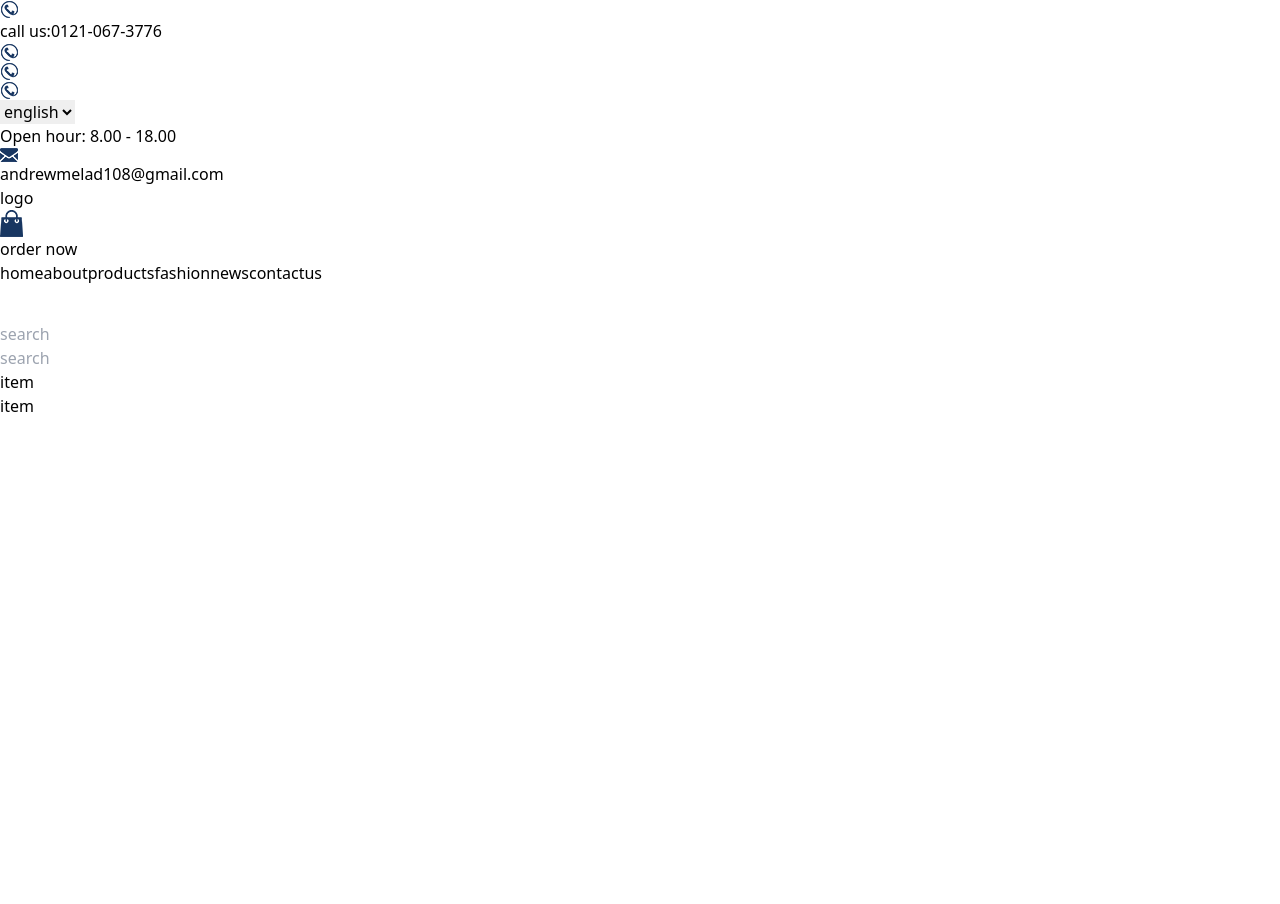
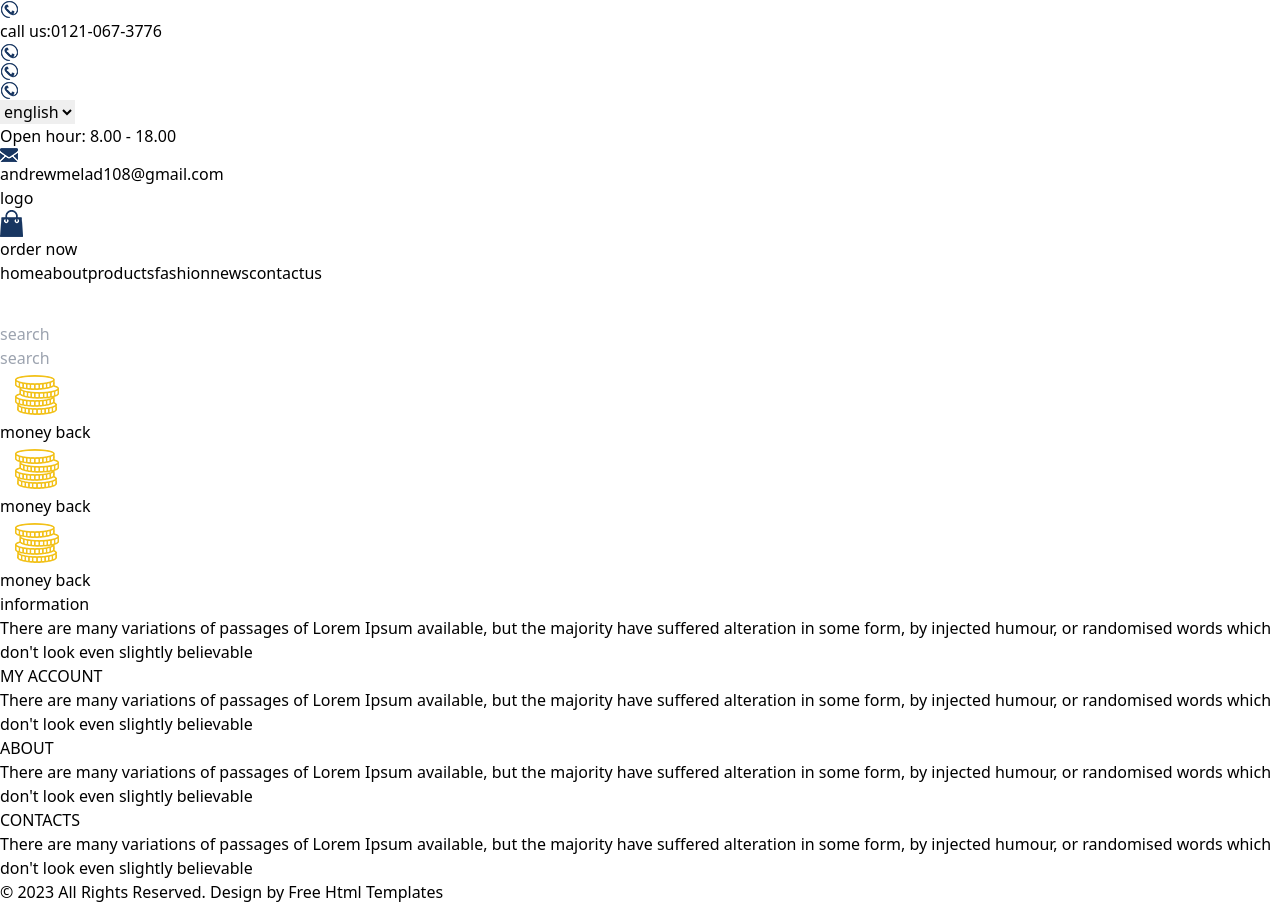
Before and after one commit to AndrewMelad108/E-comerce, a Vue app: page / in a window 1280 px wide. Before the commit the page ends 800 px from the top, so only its background shows below. Built offline with nearby package versions, Linux system fonts and the light colour scheme.

Commit message:
create footer section

```diff
--- a/src/components/Footer.vue
+++ b/src/components/Footer.vue
@@ -1,7 +1,82 @@
 <template>
-  <footer class="bg-black text-amber-400 p-5 grid grid-cols-3">
-    <div>item</div>
-    <div>item</div>
+  <footer class="bg-blue-color min-h-[400px] w-full text-black pt-5">
+    <div class="services mt-[-50px] flex space-x-10 mx-32 mb-10">
+      <div
+        class="bg-white space-y-3 w-1/3 rounded-xl text-center min-h-[100px] p-5"
+      >
+        <img
+          src="@/assets/images/icon_mony.png"
+          alt="icon_mony"
+          class="mx-auto"
+        />
+        <p>money back</p>
+      </div>
+      <div
+        class="bg-white space-y-3 w-1/3 rounded-xl text-center min-h-[100px] p-5"
+      >
+        <img
+          src="@/assets/images/icon_mony.png"
+          alt="icon_mony"
+          class="mx-auto"
+        />
+        <p>money back</p>
+      </div>
+      <div
+        class="bg-white space-y-3 w-1/3 rounded-xl text-center min-h-[100px] p-5"
+      >
+        <img
+          src="@/assets/images/icon_mony.png"
+          alt="icon_mony"
+          class="mx-auto"
+        />
+        <p>money back</p>
+      </div>
+    </div>
+    <div class="services-des flex mx-32">
+      <div
+        class="text-white text-start space-y-3 w-1/3 rounded-xl min-h-[100px] p-5"
+      >
+        <h1 class="uppercase text-2xl">information</h1>
+        <p class="leading-[30px]">
+          There are many variations of passages of Lorem Ipsum available, but
+          the majority have suffered alteration in some form, by injected
+          humour, or randomised words which don't look even slightly believable
+        </p>
+      </div>
+      <div
+        class="text-white text-start space-y-3 w-1/3 rounded-xl min-h-[100px] p-5"
+      >
+        <h1 class="uppercase text-2xl">MY ACCOUNT</h1>
+        <p class="leading-[30px]">
+          There are many variations of passages of Lorem Ipsum available, but
+          the majority have suffered alteration in some form, by injected
+          humour, or randomised words which don't look even slightly believable
+        </p>
+      </div>
+      <div
+        class="text-white text-start space-y-3 w-1/3 rounded-xl min-h-[100px] p-5"
+      >
+        <h1 class="uppercase text-2xl">ABOUT</h1>
+        <p class="leading-[30px]">
+          There are many variations of passages of Lorem Ipsum available, but
+          the majority have suffered alteration in some form, by injected
+          humour, or randomised words which don't look even slightly believable
+        </p>
+      </div>
+      <div
+        class="text-white text-start space-y-3 w-1/3 rounded-xl min-h-[100px] p-5"
+      >
+        <h1 class="uppercase text-2xl">CONTACTS</h1>
+        <p class="leading-[30px]">
+          There are many variations of passages of Lorem Ipsum available, but
+          the majority have suffered alteration in some form, by injected
+          humour, or randomised words which don't look even slightly believable
+        </p>
+      </div>
+    </div>
+    <div class="copy-right bg-head-color text-black text-center py-5">
+      © 2023 All Rights Reserved. Design by Free Html Templates
+    </div>
   </footer>
 </template>
 
--- a/src/components/HeaderSection.vue
+++ b/src/components/HeaderSection.vue
@@ -33,7 +33,7 @@
           </option>
           <option value="ar" class="bg-transparent">{{ $t("arabic") }}</option>
         </select>
-        <p class="text-[15px] md:text-[10px]">Open hour: 8.00 - 18.00</p>
+        <p class="text-[15px] max-md:text-md">Open hour: 8.00 - 18.00</p>
       </div>
     </div>
     <div class="header-info p-10 flex">
@@ -129,7 +129,7 @@
         />
         <div
           v-if="show"
-          class="drop-menu bg-[#183661] col-start-1 col-end-3 shadow-black rounded-md relative top-3 space-x-4 p-5"
+          class="drop-menu bg-[#183661] col-start-1 col-end-3 w-[50vw] sm:mx-auto shadow-black rounded-md relative top-3 space-x-4 p-5"
         >
           <ul>
             <li>home</li>
--- a/src/views/Home.vue
+++ b/src/views/Home.vue
@@ -1,7 +1,7 @@
 <template>
   <section class="home-page capitalize">
     <header-app></header-app>
-
+    <div class="h-[1000px]"></div>
     <footer-app></footer-app>
   </section>
 </template>
--- a/tailwind.config.js
+++ b/tailwind.config.js
@@ -7,6 +7,7 @@ module.exports = {
       gridTemplateColumns: {
         // Simple 16 column grid
         "2-auto": "repeat(2, minmax(0, auto))",
+        "3-auto": "repeat(3, minmax(0, auto))",
       },
       backgroundImage: {
         // "home-page-image": "url('assets/pexels-annam-w-1057858.jpg')",
```
